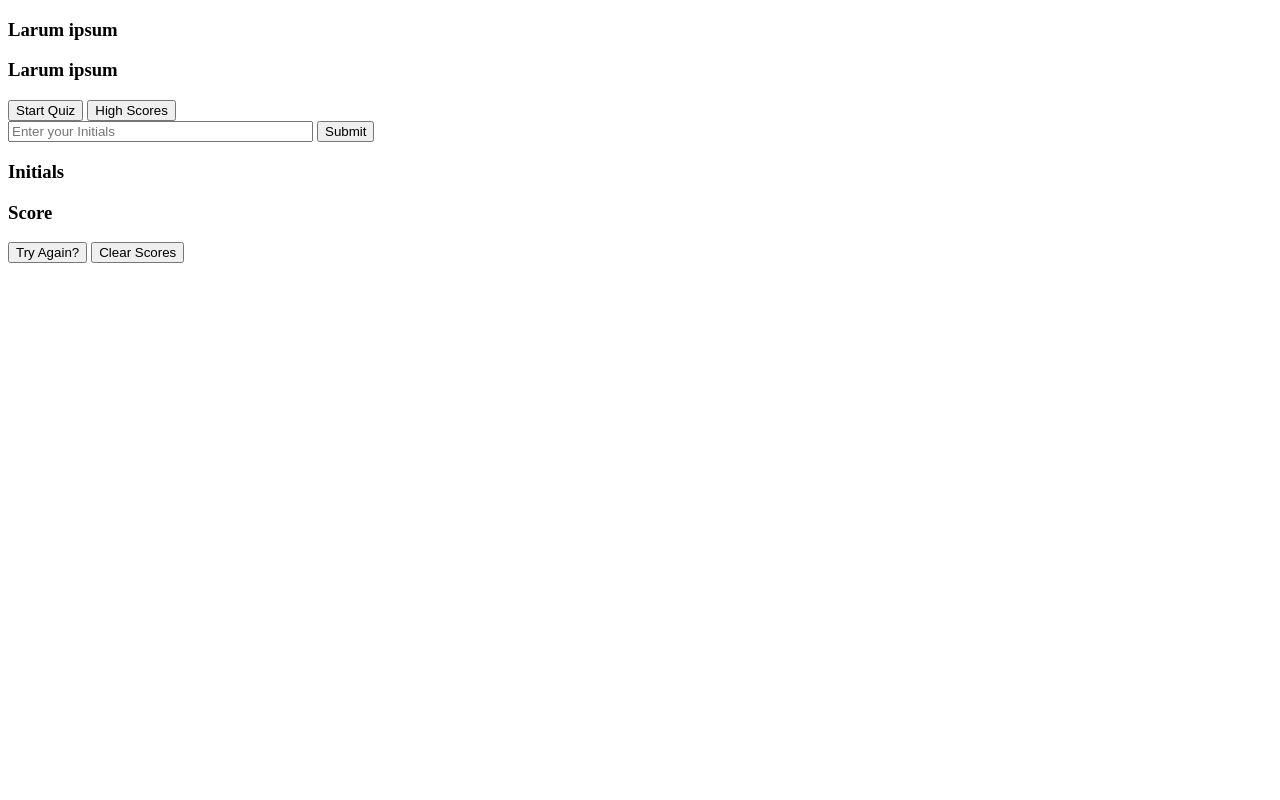
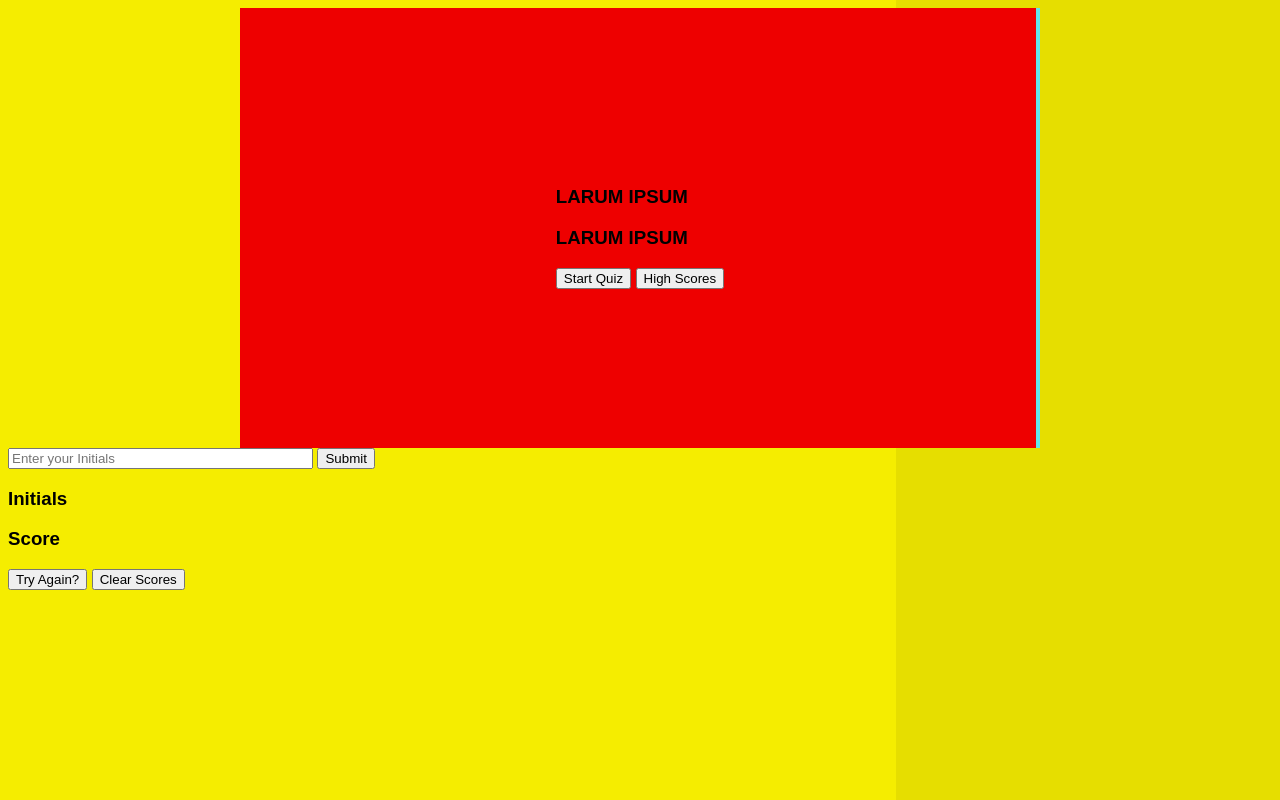
Before and after one commit to JBowen96/JavaScript-Quiz, a plain HTML site: page index.html in a window 1280 px wide. Drawn offline with Linux system fonts and the light colour scheme.

Commit message:
Began adding CSS elements, will continue to adjust for aesthetic desired.

```diff
--- a/index.html
+++ b/index.html
@@ -12,8 +12,8 @@
     <div class="box">
 
         <div id="start" ?>
-            <h3> Larum ipsum</h3>
-            <h3> Larum ipsum</h3>
+            <h3> LARUM IPSUM</h3>
+            <h3> LARUM IPSUM</h3>
 
             <button id="sbtn">Start Quiz</button>
             <button id="scorebtn" onclick="showHighscore()">High Scores</button>
--- a/style.css
+++ b/style.css
@@ -0,0 +1,19 @@
+* {
+    font-family: 'Cyber', sans-serif;
+}
+
+body {
+    background: linear-gradient(90deg, #f5ed00 70%, #e6de00 70%), #fff700;;
+}
+
+.box {
+    display: flex;
+    width: 100vh;
+    height: 55vh;
+    align-items: center;
+    justify-content: center;
+    margin: 0 auto;
+    background-color: rgb(238, 0, 0) ;
+    clip-path: polygon();
+    box-shadow: inset -4px 0 0 0 rgb(98, 232, 236);
+}
```
